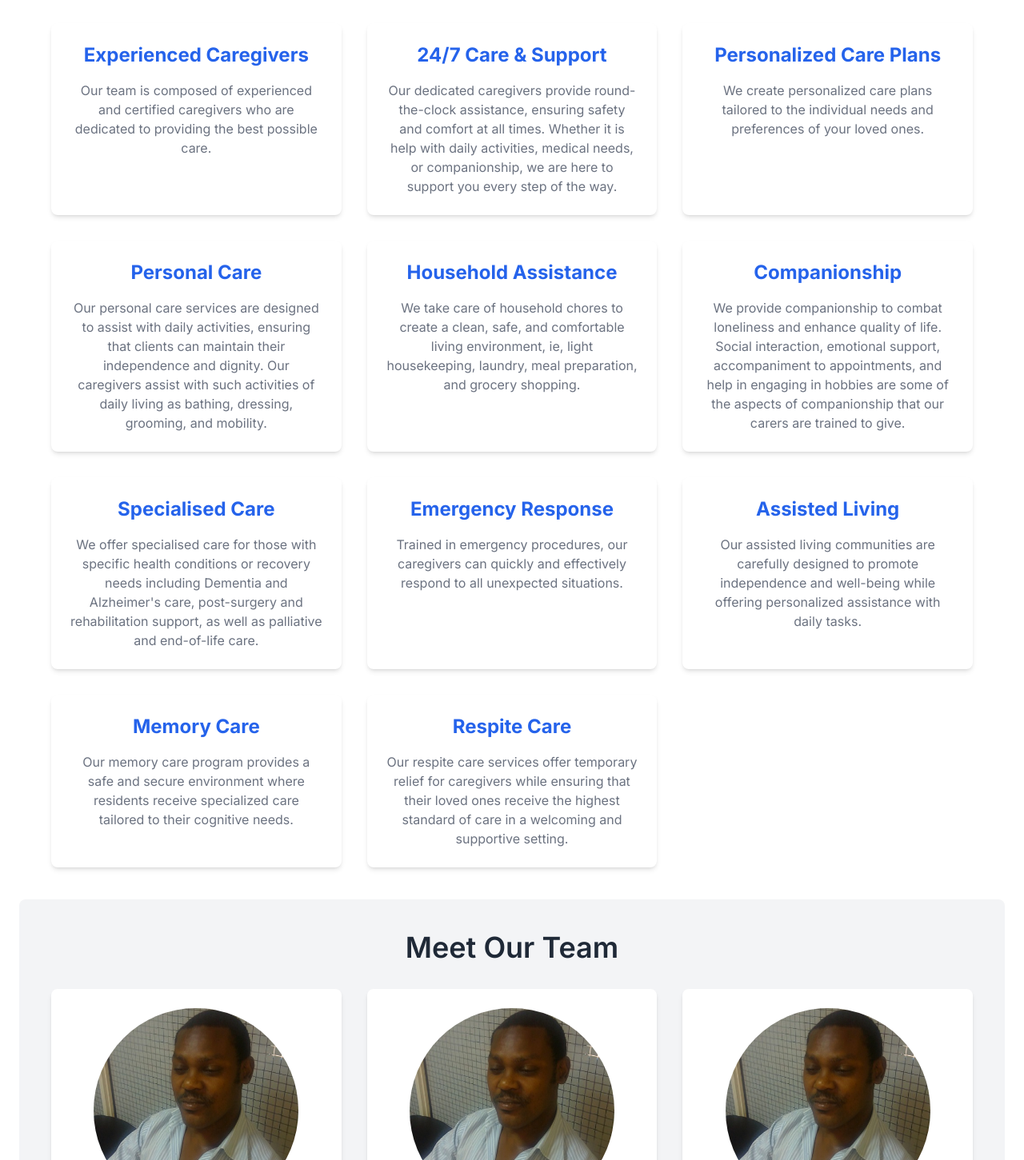
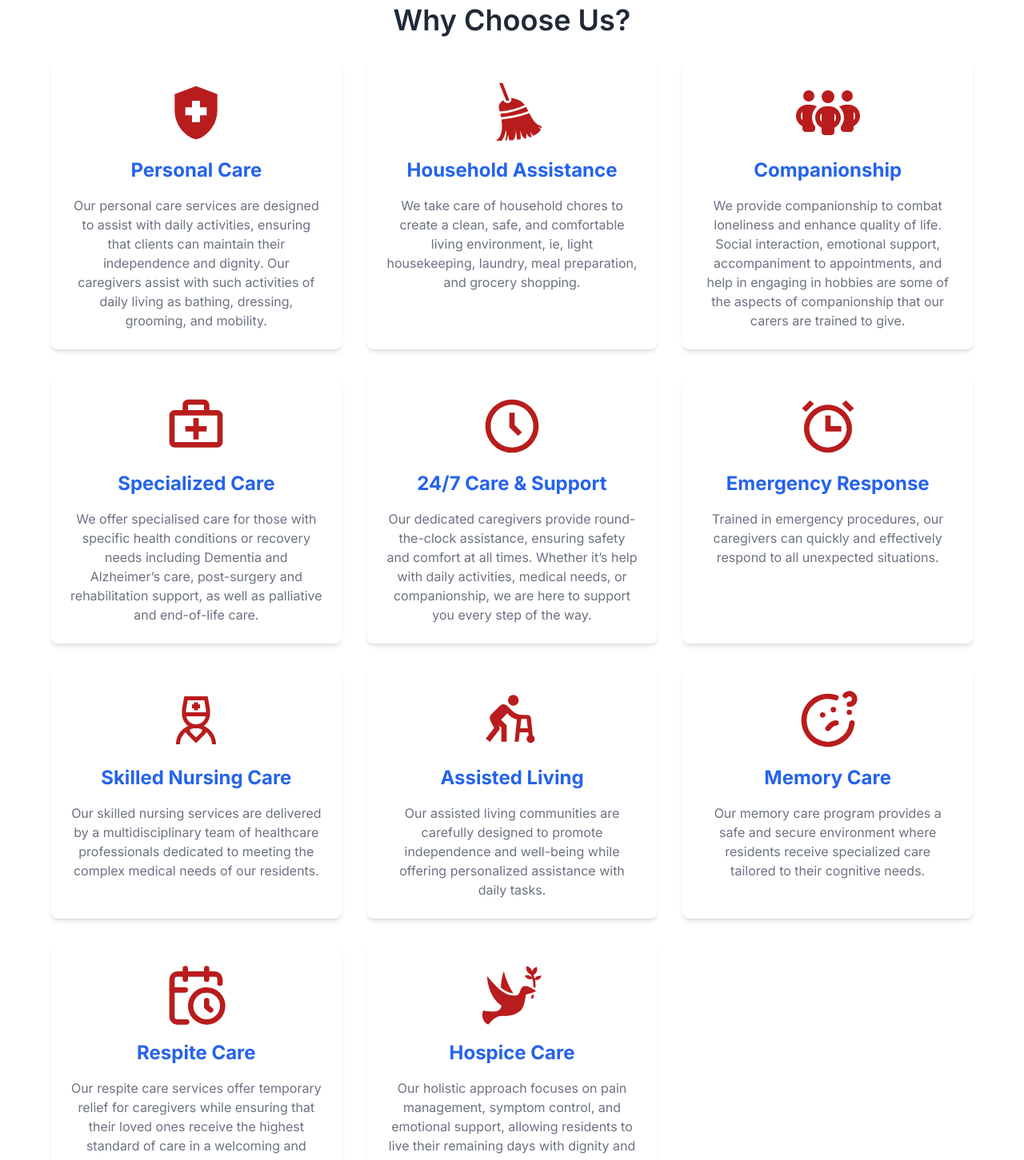
Before and after one commit to JeiKiarie/superbcare-v3, a Next.js app: page / in a window 1280 px wide. Shown: the part 5079-6530 px from the top of the page at 80% size. Built offline with nearby package versions, Linux system fonts and the light colour scheme.

Commit message:
added text

```diff
--- a/app/page.js
+++ b/app/page.js
@@ -6,6 +6,92 @@ import Hero from '/components/Hero';
 import Link from 'next/link';
 import Image from 'next/image';
 import kiarie from '/public/kiarie.jpg';
+import { FaUserNurse } from 'react-icons/fa6';
+import { MdOutlineAssistWalker } from 'react-icons/md';
+import { MdAssistWalker } from 'react-icons/md';
+import { LiaUserNurseSolid } from 'react-icons/lia';
+import { BiBrain } from 'react-icons/bi';
+import { LuCalendarClock } from 'react-icons/lu';
+import { TbMoodPuzzled } from 'react-icons/tb';
+import { GiPeaceDove } from 'react-icons/gi';
+import { MdHealthAndSafety } from 'react-icons/md';
+import { GiBroom } from 'react-icons/gi';
+import { FaPeopleGroup } from 'react-icons/fa6';
+import { BiFirstAid } from 'react-icons/bi';
+import { BiTimeFive } from 'react-icons/bi';
+import { BiAlarm } from 'react-icons/bi';
+
+const services = [
+	{
+		id: 1,
+		title: 'Personal Care',
+		icon: MdHealthAndSafety,
+		text: `Our personal care services are designed to assist with daily activities, ensuring that clients can maintain their independence and dignity. Our caregivers assist with such activities of daily living as bathing, dressing, grooming, and mobility.`,
+	},
+	{
+		id: 2,
+		title: 'Household Assistance',
+		icon: GiBroom,
+		text: `We take care of household chores to create a clean, safe, and comfortable living environment, ie, light housekeeping, laundry, meal preparation, and grocery shopping.`,
+	},
+	{
+		id: 3,
+		title: 'Companionship',
+		icon: FaPeopleGroup,
+		text: `We provide companionship to combat loneliness and enhance quality of life. Social interaction, emotional support, accompaniment to appointments, and help in engaging in hobbies are some of the aspects of companionship that our carers are trained to give.`,
+	},
+	{
+		id: 4,
+		title: 'Specialized Care',
+		icon: BiFirstAid,
+		text: `We offer specialised care for those with specific health conditions or recovery needs including Dementia and Alzheimer’s care, post-surgery and rehabilitation support, as well as palliative and end-of-life care.`,
+	},
+
+	{
+		id: 5,
+		title: '24/7 Care & Support',
+		icon: BiTimeFive,
+		text: `Our dedicated caregivers provide round-the-clock assistance, ensuring safety and comfort at all times. Whether it’s help with daily activities, medical needs, or companionship, we are here to support you every step of the way.`,
+	},
+	{
+		id: 6,
+		title: 'Emergency Response',
+		icon: BiAlarm,
+		text: `Trained in emergency procedures, our caregivers can quickly and effectively respond to all unexpected situations.`,
+	},
+	{
+		id: 7,
+		title: 'Skilled Nursing Care',
+		icon: LiaUserNurseSolid,
+		text: `Our skilled nursing services are delivered by a
+		multidisciplinary team of healthcare professionals dedicated to
+		meeting the complex medical needs of our residents.`,
+	},
+	{
+		id: 8,
+		title: 'Assisted Living',
+		icon: MdOutlineAssistWalker,
+		text: `Our assisted living communities are carefully designed to promote independence and well-being while offering personalized assistance with daily tasks.`,
+	},
+	{
+		id: 9,
+		title: 'Memory Care',
+		icon: TbMoodPuzzled,
+		text: `Our memory care program provides a safe and secure environment where residents receive specialized care tailored to their cognitive needs.`,
+	},
+	{
+		id: 10,
+		title: 'Respite Care',
+		icon: LuCalendarClock,
+		text: `Our respite care services offer temporary relief for caregivers while ensuring that their loved ones receive the highest standard of care in a welcoming and supportive setting.`,
+	},
+	{
+		id: 11,
+		title: 'Hospice Care',
+		icon: GiPeaceDove,
+		text: `Our holistic approach focuses on pain management, symptom control, and emotional support, allowing residents to live their remaining days with dignity and peace.`,
+	},
+];
 
 export default function Home() {
 	return (
@@ -62,163 +148,22 @@ export default function Home() {
 				</motion.h2>
 
 				<div className="grid grid-cols-1 md:grid-cols-3 gap-8">
+					{services.map((service) => (
 						<motion.article
+							key={service.index}
 							className="bg-white p-6 rounded-lg shadow-md text-center"
 							initial={{ opacity: 0, scale: 0.8 }}
 							animate={{ opacity: 1, scale: 1 }}
 							transition={{ delay: 0.3, duration: 0.5 }}>
+							<div className="w-20 h-20 mx-auto mb-4">
+								{<service.icon className="w-full h-full text-red-700" />}
+							</div>
 							<h3 className="text-2xl font-bold text-blue-600 mb-4">
-							Experienced Caregivers
+								{service.title}
 							</h3>
-						<p className="text-gray-500">
-							Our team is composed of experienced and certified caregivers who
-							are dedicated to providing the best possible care.
-						</p>
+							<p className="text-gray-500">{service.text}</p>
 						</motion.article>
-
-					<motion.article
-						className="bg-white p-6 rounded-lg shadow-md text-center"
-						initial={{ opacity: 0, scale: 0.8 }}
-						animate={{ opacity: 1, scale: 1 }}
-						transition={{ delay: 0.5, duration: 0.5 }}>
-						<h3 className="text-2xl font-bold text-blue-600 mb-4">
-							24/7 Care & Support
-						</h3>
-						<p className="text-gray-500">
-							Our dedicated caregivers provide round-the-clock assistance,
-							ensuring safety and comfort at all times. Whether it is help with
-							daily activities, medical needs, or companionship, we are here to
-							support you every step of the way.
-						</p>
-					</motion.article>
-
-					<motion.article
-						className="bg-white p-6 rounded-lg shadow-md text-center"
-						initial={{ opacity: 0, scale: 0.8 }}
-						animate={{ opacity: 1, scale: 1 }}
-						transition={{ delay: 0.7, duration: 0.5 }}>
-						<h3 className="text-2xl font-bold text-blue-600 mb-4">
-							Personalized Care Plans
-						</h3>
-						<p className="text-gray-500">
-							We create personalized care plans tailored to the individual needs
-							and preferences of your loved ones.
-						</p>
-					</motion.article>
-					<motion.article
-						className="bg-white p-6 rounded-lg shadow-md text-center"
-						initial={{ opacity: 0, scale: 0.8 }}
-						animate={{ opacity: 1, scale: 1 }}
-						transition={{ delay: 0.7, duration: 0.5 }}>
-						<h3 className="text-2xl font-bold text-blue-600 mb-4">
-							Personal Care
-						</h3>
-						<p className="text-gray-500">
-							Our personal care services are designed to assist with daily
-							activities, ensuring that clients can maintain their independence
-							and dignity. Our caregivers assist with such activities of daily
-							living as bathing, dressing, grooming, and mobility.
-						</p>
-					</motion.article>
-					<motion.article
-						className="bg-white p-6 rounded-lg shadow-md text-center"
-						initial={{ opacity: 0, scale: 0.8 }}
-						animate={{ opacity: 1, scale: 1 }}
-						transition={{ delay: 0.7, duration: 0.5 }}>
-						<h3 className="text-2xl font-bold text-blue-600 mb-4">
-							Household Assistance
-						</h3>
-						<p className="text-gray-500">
-							We take care of household chores to create a clean, safe, and
-							comfortable living environment, ie, light housekeeping, laundry,
-							meal preparation, and grocery shopping.
-						</p>
-					</motion.article>
-					<motion.article
-						className="bg-white p-6 rounded-lg shadow-md text-center"
-						initial={{ opacity: 0, scale: 0.8 }}
-						animate={{ opacity: 1, scale: 1 }}
-						transition={{ delay: 0.7, duration: 0.5 }}>
-						<h3 className="text-2xl font-bold text-blue-600 mb-4">
-							Companionship
-						</h3>
-						<p className="text-gray-500">
-							We provide companionship to combat loneliness and enhance quality
-							of life. Social interaction, emotional support, accompaniment to
-							appointments, and help in engaging in hobbies are some of the
-							aspects of companionship that our carers are trained to give.
-						</p>
-					</motion.article>
-					<motion.article
-						className="bg-white p-6 rounded-lg shadow-md text-center"
-						initial={{ opacity: 0, scale: 0.8 }}
-						animate={{ opacity: 1, scale: 1 }}
-						transition={{ delay: 0.7, duration: 0.5 }}>
-						<h3 className="text-2xl font-bold text-blue-600 mb-4">
-							Specialised Care
-						</h3>
-						<p className="text-gray-500">
-							We offer specialised care for those with specific health
-							conditions or recovery needs including Dementia and
-							Alzheimer&#39;s care, post-surgery and rehabilitation support, as
-							well as palliative and end-of-life care.
-						</p>
-					</motion.article>
-					<motion.article
-						className="bg-white p-6 rounded-lg shadow-md text-center"
-						initial={{ opacity: 0, scale: 0.8 }}
-						animate={{ opacity: 1, scale: 1 }}
-						transition={{ delay: 0.7, duration: 0.5 }}>
-						<h3 className="text-2xl font-bold text-blue-600 mb-4">
-							Emergency Response
-						</h3>
-						<p className="text-gray-500">
-							Trained in emergency procedures, our caregivers can quickly and
-							effectively respond to all unexpected situations.
-						</p>
-					</motion.article>
-					<motion.article
-						className="bg-white p-6 rounded-lg shadow-md text-center"
-						initial={{ opacity: 0, scale: 0.8 }}
-						animate={{ opacity: 1, scale: 1 }}
-						transition={{ delay: 0.7, duration: 0.5 }}>
-						<h3 className="text-2xl font-bold text-blue-600 mb-4">
-							Assisted Living
-						</h3>
-						<p className="text-gray-500">
-							Our assisted living communities are carefully designed to promote
-							independence and well-being while offering personalized assistance
-							with daily tasks.
-						</p>
-					</motion.article>
-					<motion.article
-						className="bg-white p-6 rounded-lg shadow-md text-center"
-						initial={{ opacity: 0, scale: 0.8 }}
-						animate={{ opacity: 1, scale: 1 }}
-						transition={{ delay: 0.7, duration: 0.5 }}>
-						<h3 className="text-2xl font-bold text-blue-600 mb-4">
-							Memory Care
-						</h3>
-						<p className="text-gray-500">
-							Our memory care program provides a safe and secure environment
-							where residents receive specialized care tailored to their
-							cognitive needs.
-						</p>
-					</motion.article>
-					<motion.article
-						className="bg-white p-6 rounded-lg shadow-md text-center"
-						initial={{ opacity: 0, scale: 0.8 }}
-						animate={{ opacity: 1, scale: 1 }}
-						transition={{ delay: 0.7, duration: 0.5 }}>
-						<h3 className="text-2xl font-bold text-blue-600 mb-4">
-							Respite Care
-						</h3>
-						<p className="text-gray-500">
-							Our respite care services offer temporary relief for caregivers
-							while ensuring that their loved ones receive the highest standard
-							of care in a welcoming and supportive setting.
-						</p>
-					</motion.article>
+					))}
 				</div>
 			</section>
 
--- a/components/Hero.jsx
+++ b/components/Hero.jsx
@@ -12,8 +12,11 @@ const Hero = () => {
 				initial={{ opacity: 0, y: -50 }}
 				animate={{ opacity: 1, y: 0 }}
 				transition={{ duration: 1 }}>
-				<h1 className="text-5xl font-bold mb-4">
-					Professional Live-In Care Services
+				<h1 className="text-5xl font-bold mb-4 text-center">
+					Professional Live-In Care Services. <br />
+					<span className="text-3xl">
+						Bringing Compassionate Care to Your Home.
+					</span>
 				</h1>
 				<p className="text-lg mb-6 max-w-3xl text-center">
 					We specialize in providing compassionate care and assistance to the
```
Lines whose indentation alone changed are shown as unchanged.
